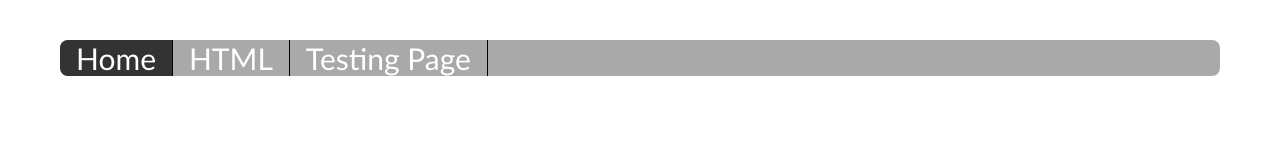
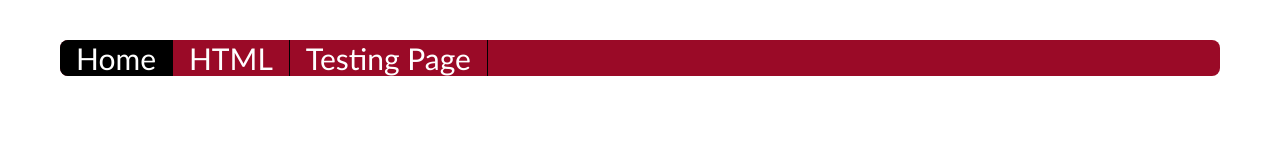
Before and after one commit to marcusdouglas/MyFirstProject, a plain HTML site: page HTML.html in a window 1280 px wide. Drawn offline with Linux system fonts and the light colour scheme.

Commit message:
New name

```diff
--- a/HTML.html
+++ b/HTML.html
@@ -30,7 +30,7 @@
             overflow: hidden;
             font-family: calibri;
             font-size: 30px;
-            background-color: darkgrey;
+            background-color: #9A0A27;
             padding: 0;
             margin-top: 40px;
             margin-left: 60px;
@@ -43,11 +43,11 @@
         }
 
         li a.active{
-            background-color: #333;
+            background-color: black;
         }
 
         li a:hover:not(.active){
-            background-color: #333;
+            background-color: black;
         }
 
         li a {
```
Also changed, not shown: Testing Page.html (+3 -3 lines), index.html (+2 -2 lines).
